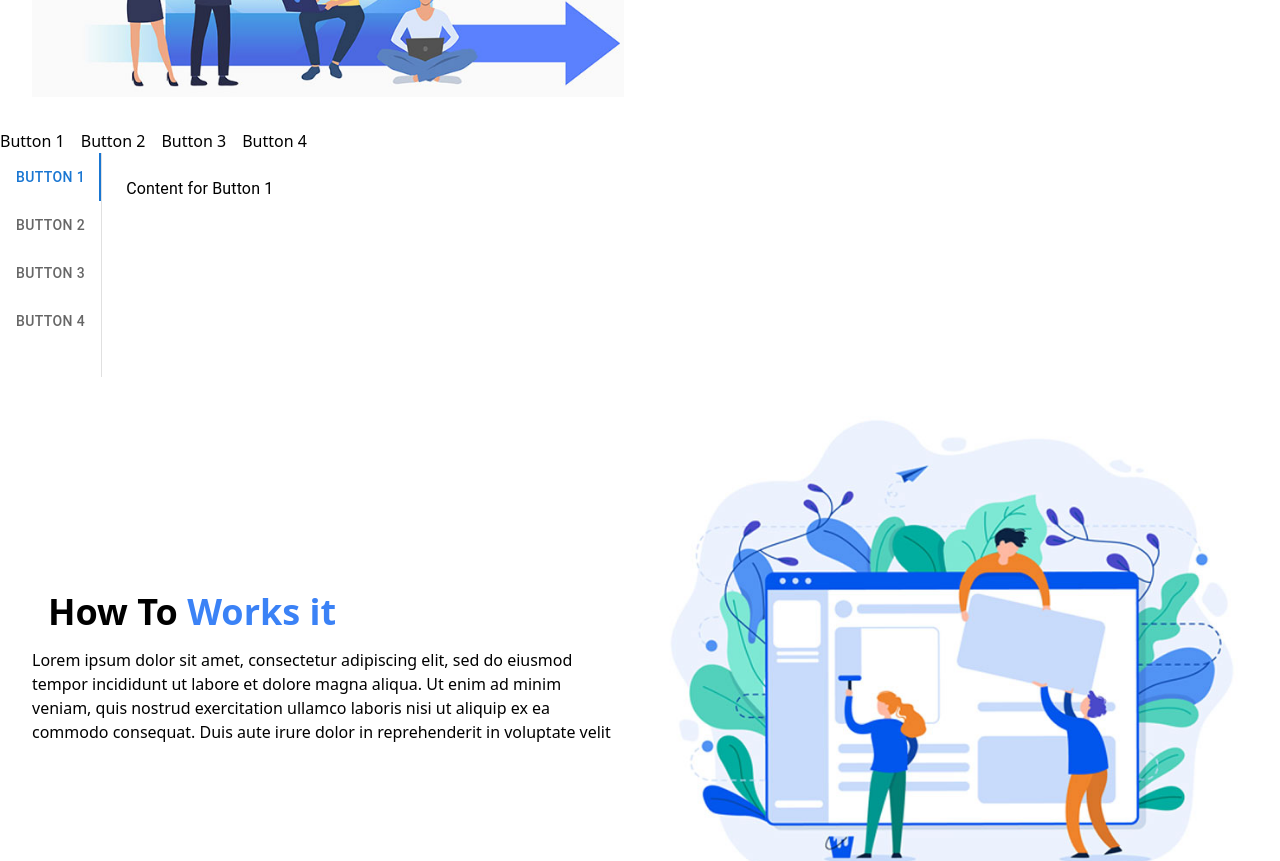
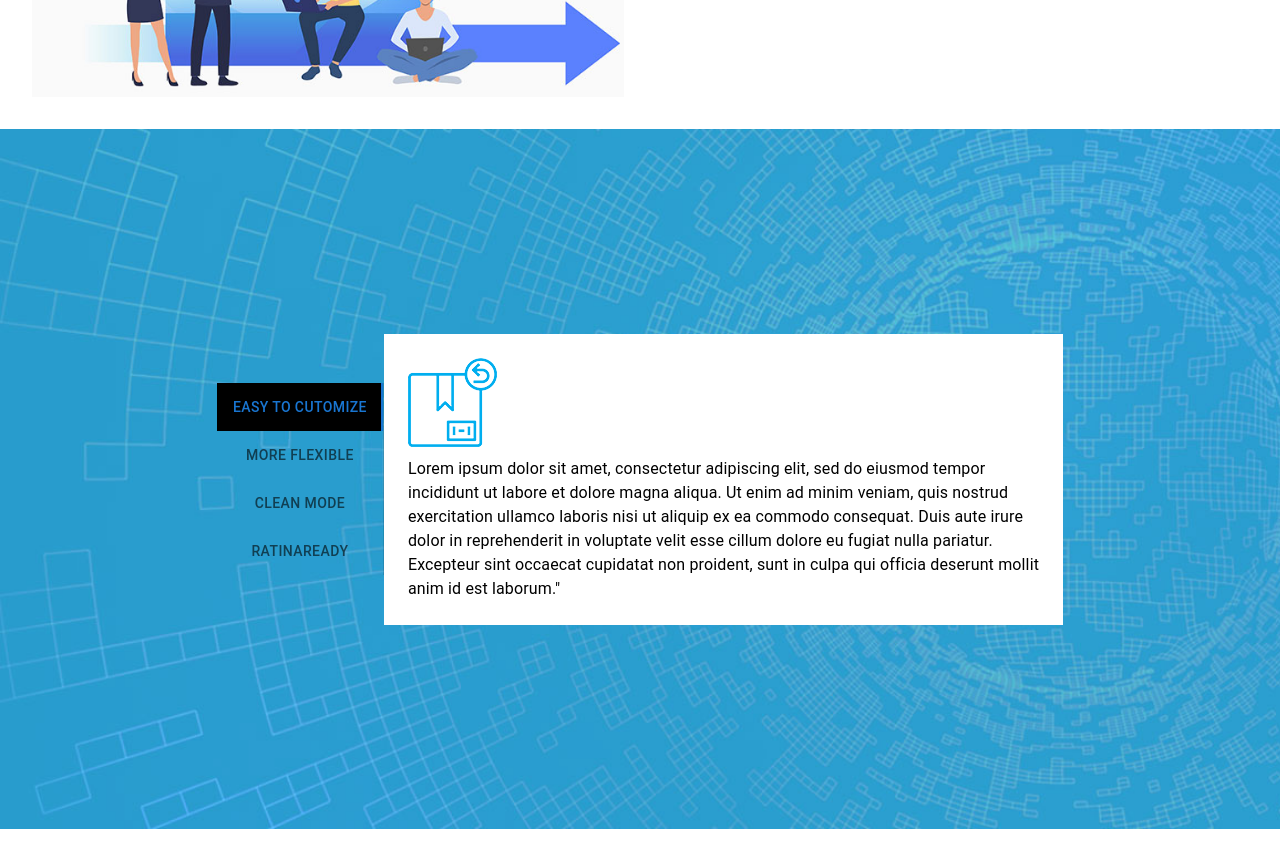
Before and after one commit to Hadi98/ReactWeb, a Next.js app: page / in a window 1280 px wide. Shown: the part 1260-2121 px from the top of the page. Built offline with nearby package versions, Linux system fonts and the light colour scheme.

Commit message:
7/27/2023

```diff
--- a/components/Tabs.tsx
+++ b/components/Tabs.tsx
@@ -1,4 +1,4 @@
-import React, { useState } from 'react'; // Add useState import
+import React, { useState } from 'react';
 import Tabs from '@mui/material/Tabs';
 import Tab from '@mui/material/Tab';
 import Typography from '@mui/material/Typography';
@@ -8,10 +8,11 @@ interface TabPanelProps {
   children?: React.ReactNode;
   index: number;
   value: number;
+  imageSrc: string; // Add an imageSrc prop
 }
 
 function TabPanel(props: TabPanelProps) {
-  const { children, value, index, ...other } = props;
+  const { children, value, index, imageSrc, ...other } = props;
 
   return (
     <div
@@ -22,7 +23,14 @@ function TabPanel(props: TabPanelProps) {
       {...other}
     >
       {value === index && (
-        <Box sx={{ p: 3 }}>
+        <Box sx={{ p: 3,backgroundColor: 'white', }}>
+          {imageSrc && (
+            <img
+              src={imageSrc}
+              alt={`Image for Tab ${index}`}
+              style={{ marginBottom: 10 }}
+            />
+          )}
           <Typography>{children}</Typography>
         </Box>
       )}
@@ -31,37 +39,49 @@ function TabPanel(props: TabPanelProps) {
 }
 
 const VerticalTabs = () => {
-  const [value, setValue] = useState(0); // Use useState to handle the state
+  const [value, setValue] = useState(0);
 
   const handleChange = (event: React.SyntheticEvent, newValue: number) => {
-    setValue(newValue); // Update the state when the tab is changed
+    setValue(newValue);
   };
 
   return (
-    <Box sx={{ flexGrow: 1, bgcolor: 'background.paper', display: 'flex', height: 224 }}>
+    <Box sx={{ flexGrow: 1, bgcolor: 'background.paper', display: 'flex', flexDirection: 'row',
+    justifyContent: 'center',
+    alignItems: 'center',  height: 700,backgroundImage: 'url("/images/why.jpg")',
+    backgroundSize: 'cover', }}>
       <Tabs
         orientation="vertical"
         variant="scrollable"
         value={value}
-        onChange={handleChange} // Call handleChange when the tab is changed
+        onChange={handleChange}
         aria-label="Vertical tabs example"
-        sx={{ borderRight: 1, borderColor: 'divider' }}
+        sx={{ borderRight: 1, borderColor: 'divider','& .MuiTab-root': {
+          '&.Mui-selected': {
+            backgroundColor: 'black',
+          },
+        }, }}
       >
-        <Tab label="Button 1" />
-        <Tab label="Button 2" />
-        <Tab label="Button 3" />
-        <Tab label="Button 4" />
+        <Tab label="Easy to cutomize" />
+        <Tab label="More flexible" />
+        <Tab label="Clean mode" />
+        <Tab label="Ratinaready" />
       </Tabs>
-      <TabPanel value={value} index={0}>
-        Content for Button 1
+      <TabPanel value={value} index={0} imageSrc="/images/admin.png">
+        Lorem ipsum dolor sit amet, consectetur adipiscing elit, sed do eiusmod tempor<br />
+        incididunt ut labore et dolore magna aliqua. Ut enim ad minim veniam, quis nostrud<br />
+        exercitation ullamco laboris nisi ut aliquip ex ea commodo consequat. Duis aute irure<br />
+        dolor in reprehenderit in voluptate velit esse cillum dolore eu fugiat nulla pariatur.<br />
+        Excepteur sint occaecat cupidatat non proident, sunt in culpa qui officia deserunt mollit<br />
+        anim id est laborum."
       </TabPanel>
-      <TabPanel value={value} index={1}>
+      <TabPanel value={value} index={1} imageSrc="/images/admin.png">
         Content for Button 2
       </TabPanel>
-      <TabPanel value={value} index={2}>
+      <TabPanel value={value} index={2} imageSrc="/images/admin.png">
         Content for Button 3
       </TabPanel>
-      <TabPanel value={value} index={3}>
+      <TabPanel value={value} index={3} imageSrc="/images/admin.png">
         Content for Button 4
       </TabPanel>
     </Box>
--- a/pages/index.tsx
+++ b/pages/index.tsx
@@ -72,16 +72,9 @@ export default function Home() {
         />
       </div>
 
-      <div className="flex space-x-4">
-        {/* New Buttons */}
-        <button>Button 1</button>
-        <button>Button 2</button>
-        <button>Button 3</button>
-        <button>Button 4</button>
-      </div>
 
       {/* Material-UI Tabs */}
-      <div className="flex justify-center bg-white">
+      <div className="flex flex-col flex-grow h-90vh">
         <VerticalTabs />
       </div>
 
```
